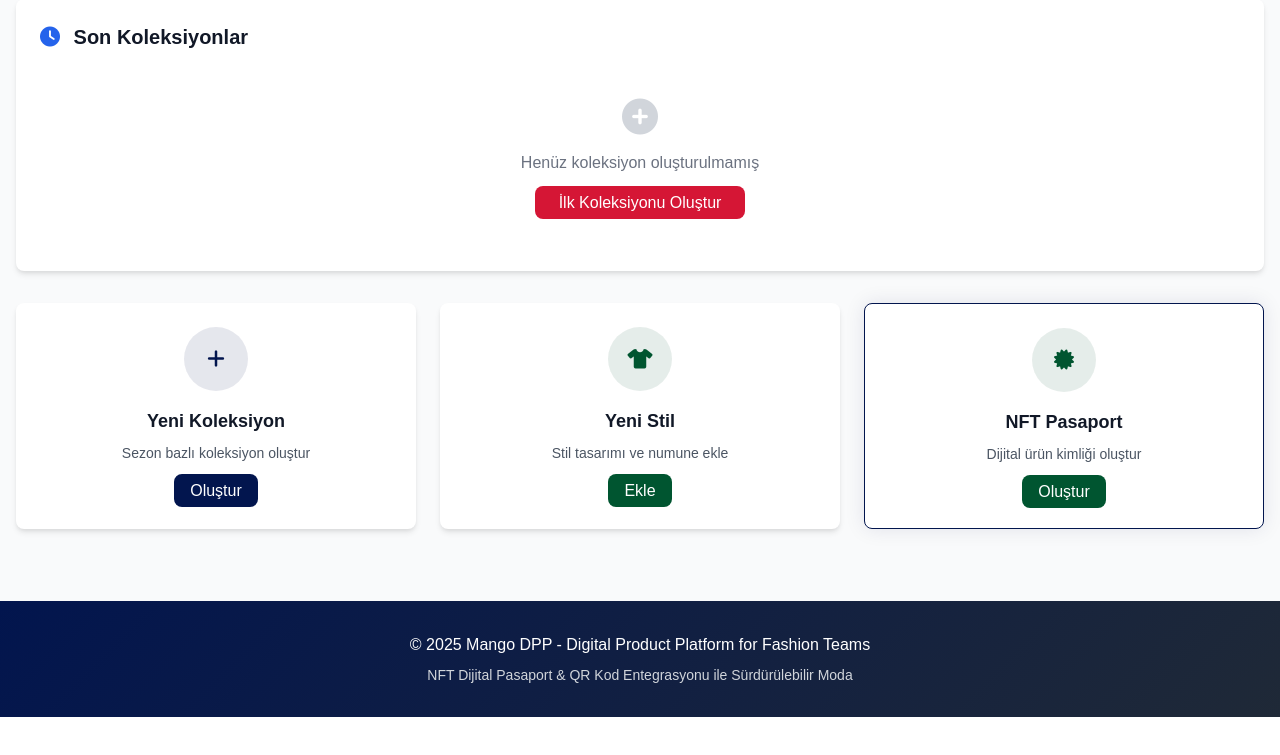
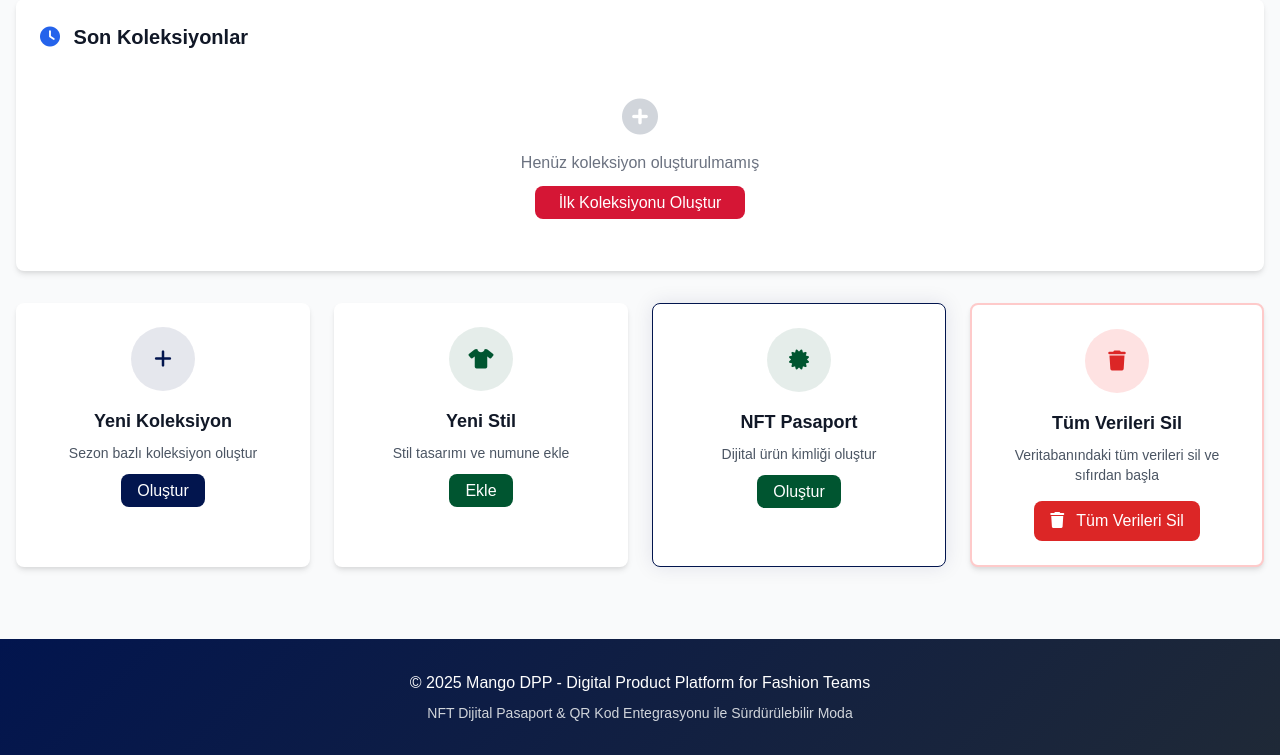
Before and after one commit to cemonat67/mango-dpp-platform, a FastAPI app: page / in a window 1280 px wide. Shown: the part 323-1078 px from the top of the page. Before the commit the page ends 1040 px from the top, so only its background shows below. Run offline with FastAPI, Linux system fonts and the light colour scheme.

Commit message:
Fix dashboard English translations and add Delete All functionality
- Fixed dashboard template to use bracket notation for translations
- Added Delete All Data button with database reset functionality
- Fixed all remaining Turkish text in dashboard (stats cards, quick actions)
- Added comprehensive delete API endpoint with proper error handling
- Complete English translation coverage for dashboard

🤖 Generated with [Memex](https://memex.tech)
Co-Authored-By: Memex <noreply@memex.tech>

```diff
--- a/main.py
+++ b/main.py
@@ -997,6 +997,36 @@ async def get_stats(db: Session = Depends(get_db)):
         "total_carbon": sum([s.carbon_footprint or 0 for s in styles])
     }
 
+@app.post("/api/delete-all")
+async def delete_all_data(db: Session = Depends(get_db)):
+    """Delete all data from database - Fresh restart"""
+    try:
+        # Delete all NFT passports
+        db.query(NFTPassport).delete()
+
+        # Delete all styles
+        db.query(Style).delete()
+
+        # Delete all collections
+        db.query(Collection).delete()
+
+        # Delete all suppliers
+        db.query(Supplier).delete()
+
+        # Commit the changes
+        db.commit()
+
+        return JSONResponse({
+            "success": True,
+            "message": "All data deleted successfully. Database reset complete."
+        })
+
+    except Exception as e:
+        db.rollback()
+        return JSONResponse({
+            "error": f"Failed to delete data: {str(e)}"
+        }, status_code=500)
+
 if __name__ == "__main__":
     import uvicorn
     uvicorn.run(app, host="0.0.0.0", port=8000)
--- a/templates/dashboard.html
+++ b/templates/dashboard.html
@@ -6,9 +6,9 @@
 <div class="mb-8">
     <h1 class="text-3xl font-bold text-gray-900 mb-2">
         <i class="fas fa-chart-line text-navy mr-3"></i>
-        {{ t.dashboard_title if t else "Mango DPP Dashboard" }}
+        {{ t['dashboard_title'] if t else "Mango DPP Dashboard" }}
     </h1>
-    <p class="text-gray-600">{{ t.dashboard_subtitle if t else "Digital Product Platform - NFT Passport & Sustainability Tracking" }}</p>
+    <p class="text-gray-600">{{ t['dashboard_subtitle'] if t else "Digital Product Platform - NFT Passport & Sustainability Tracking" }}</p>
 </div>
 
 <!-- Stats Cards -->
@@ -19,7 +19,7 @@
                 <i class="fas fa-layer-group text-xl"></i>
             </div>
             <div class="ml-4">
-                <p class="text-sm font-medium text-gray-600">{{ t.total_collections if t else "Collections" }}</p>
+                <p class="text-sm font-medium text-gray-600">{{ t['total_collections'] if t else "Collections" }}</p>
                 <p class="text-2xl font-semibold text-gray-900">{{ stats.total_collections }}</p>
             </div>
         </div>
@@ -31,7 +31,7 @@
                 <i class="fas fa-tshirt text-xl"></i>
             </div>
             <div class="ml-4">
-                <p class="text-sm font-medium text-gray-600">{{ t.total_styles if t else "Styles" }}</p>
+                <p class="text-sm font-medium text-gray-600">{{ t['total_styles'] if t else "Styles" }}</p>
                 <p class="text-2xl font-semibold text-gray-900">{{ stats.total_styles }}</p>
             </div>
         </div>
@@ -43,7 +43,7 @@
                 <i class="fas fa-vial text-xl"></i>
             </div>
             <div class="ml-4">
-                <p class="text-sm font-medium text-gray-600">Numuneler</p>
+                <p class="text-sm font-medium text-gray-600">{{ t['total_samples'] if t else "Samples" }}</p>
                 <p class="text-2xl font-semibold text-gray-900">{{ stats.total_samples }}</p>
             </div>
         </div>
@@ -55,7 +55,7 @@
                 <i class="fas fa-certificate text-xl"></i>
             </div>
             <div class="ml-4">
-                <p class="text-sm font-medium text-gray-600">NFT Pasaportlar</p>
+                <p class="text-sm font-medium text-gray-600">{{ t['total_nfts'] if t else "NFT Passports" }}</p>
                 <p class="text-2xl font-semibold text-gray-900">{{ stats.total_nfts }}</p>
             </div>
         </div>
@@ -66,7 +66,7 @@
 <div class="bg-white rounded-lg shadow-md p-6 mb-8">
     <h2 class="text-xl font-semibold text-gray-900 mb-4">
         <i class="fas fa-clock text-blue-600 mr-2"></i>
-        Son Koleksiyonlar
+        {{ t['recent_collections'] if t else "Recent Collections" }}
     </h2>
 
     {% if collections %}
@@ -79,7 +79,7 @@
                 </div>
                 <div class="flex items-center space-x-2">
                     <span class="bg-navy-light text-navy text-xs px-2 py-1 rounded-full">
-                        {{ collection.styles|length }} stil
+                        {{ collection.styles|length }} {{ 'styles' if lang == 'en' else 'stil' }}
                     </span>
                 </div>
             </div>
@@ -88,23 +88,23 @@
     {% else %}
         <div class="text-center py-8">
             <i class="fas fa-plus-circle text-4xl text-gray-300 mb-4"></i>
-            <p class="text-gray-500 mb-4">Henüz koleksiyon oluşturulmamış</p>
+            <p class="text-gray-500 mb-4">{{ t['no_collections_yet'] if t else "No collections created yet" }}</p>
             <a href="/collections" class="btn-red-special text-white px-6 py-2 rounded-lg transition-colors">
-                İlk Koleksiyonu Oluştur
+                {{ t['create_first_collection'] if t else "Create First Collection" }}
             </a>
         </div>
     {% endif %}
 </div>
 
 <!-- Quick Actions -->
-<div class="grid grid-cols-1 md:grid-cols-3 gap-6">
+<div class="grid grid-cols-1 md:grid-cols-4 gap-6">
     <div class="bg-white rounded-lg shadow-md p-6 card-hover">
         <div class="text-center">
             <div class="p-4 bg-navy-light rounded-full w-16 h-16 mx-auto mb-4 flex items-center justify-center">
                 <i class="fas fa-plus text-navy text-xl"></i>
             </div>
-            <h3 class="text-lg font-semibold text-gray-900 mb-2">Yeni Koleksiyon</h3>
-            <p class="text-gray-600 text-sm mb-4">Sezon bazl&inodot; koleksiyon olu&scedil;tur</p>
+            <h3 class="text-lg font-semibold text-gray-900 mb-2">{{ t['new_collection'] if t else "New Collection" }}</h3>
+            <p class="text-gray-600 text-sm mb-4">{{ t['create_collection_desc'] if t else "Create season-based collection" }}</p>
             <a href="/collections" class="bg-navy text-white px-4 py-2 rounded-lg btn-navy transition-colors">
                 Olu&scedil;tur
             </a>
@@ -116,8 +116,8 @@
             <div class="p-4 bg-primary-light rounded-full w-16 h-16 mx-auto mb-4 flex items-center justify-center">
                 <i class="fas fa-tshirt text-primary text-xl"></i>
             </div>
-            <h3 class="text-lg font-semibold text-gray-900 mb-2">Yeni Stil</h3>
-            <p class="text-gray-600 text-sm mb-4">Stil tasarımı ve numune ekle</p>
+            <h3 class="text-lg font-semibold text-gray-900 mb-2">{{ t['new_style'] if t else "New Style" }}</h3>
+            <p class="text-gray-600 text-sm mb-4">{{ t['create_style_desc'] if t else "Add style design and sample" }}</p>
             <a href="/styles" class="bg-primary text-white px-4 py-2 rounded-lg btn-primary transition-colors">
                 Ekle
             </a>
@@ -129,12 +129,57 @@
             <div class="p-4 bg-primary-light rounded-full w-16 h-16 mx-auto mb-4 flex items-center justify-center">
                 <i class="fas fa-certificate text-primary text-xl"></i>
             </div>
-            <h3 class="text-lg font-semibold text-gray-900 mb-2">NFT Pasaport</h3>
-            <p class="text-gray-600 text-sm mb-4">Dijital ürün kimliği oluştur</p>
+            <h3 class="text-lg font-semibold text-gray-900 mb-2">{{ t['nft_passport'] if t else "NFT Passport" }}</h3>
+            <p class="text-gray-600 text-sm mb-4">{{ t['create_nft_desc'] if t else "Create digital product identity" }}</p>
             <a href="/styles" class="bg-primary text-white px-4 py-2 rounded-lg btn-primary transition-colors">
                 Oluştur
             </a>
         </div>
     </div>
+
+    <div class="bg-white rounded-lg shadow-md p-6 card-hover border-2 border-red-200">
+        <div class="text-center">
+            <div class="p-4 bg-red-100 rounded-full w-16 h-16 mx-auto mb-4 flex items-center justify-center">
+                <i class="fas fa-trash text-red-600 text-xl"></i>
+            </div>
+            <h3 class="text-lg font-semibold text-gray-900 mb-2">{{ t['delete_all_data'] if t else "Delete All Data" }}</h3>
+            <p class="text-gray-600 text-sm mb-4">{{ t['delete_all_desc'] if t else "Delete all database records and start fresh" }}</p>
+            <button onclick="confirmDeleteAll()" class="bg-red-600 text-white px-4 py-2 rounded-lg hover:bg-red-700 transition-colors">
+                <i class="fas fa-trash mr-2"></i>
+                {{ t['delete_all_data'] if t else "Delete All" }}
+            </button>
+        </div>
+    </div>
 </div>
+
+<script>
+async function confirmDeleteAll() {
+    const message = {{ (t['delete_all_confirm'] if t else "This will permanently delete all collections, styles, and NFTs. Are you sure?")|tojson }};
+
+    if (confirm(message)) {
+        try {
+            const response = await fetch('/api/delete-all', {
+                method: 'POST',
+                headers: {
+                    'Content-Type': 'application/json'
+                }
+            });
+
+            const result = await response.json();
+
+            if (result.success) {
+                alert({{ (t['delete_success'] if t else "All data deleted successfully. Database reset.")|tojson }});
+                // Reload the page to show empty state
+                window.location.reload();
+            } else {
+                alert({{ (t['delete_error'] if t else "Data deletion error")|tojson }} + ': ' + (result.error || 'Unknown error'));
+            }
+        } catch (error) {
+            console.error('Error:', error);
+            alert({{ (t['delete_error'] if t else "Data deletion error")|tojson }} + ': ' + error.message);
+        }
+    }
+}
+</script>
+
 {% endblock %}
--- a/translations.py
+++ b/translations.py
@@ -20,6 +20,12 @@ translations = {
         "recent_collections": "Son Koleksiyonlar",
         "no_collections_yet": "Henüz koleksiyon oluşturulmamış",
         "create_first_collection": "İlk Koleksiyonu Oluştur",
+        "new_collection": "Yeni Koleksiyon",
+        "new_style": "Yeni Stil",
+        "nft_passport": "NFT Pasaport",
+        "create_collection_desc": "Sezon bazlı koleksiyon oluştur",
+        "create_style_desc": "Stil tasarımı ve numune ekle",
+        "create_nft_desc": "Dijital ürün kimliği oluştur",
         "quick_actions": "Hızlı İşlemler",
         "new_collection": "Yeni Koleksiyon",
         "new_style": "Yeni Stil",
@@ -29,6 +35,11 @@ translations = {
         "create_nft_desc": "Dijital ürün kimliği oluştur",
         "create": "Oluştur",
         "add": "Ekle",
+        "delete_all_data": "Tüm Verileri Sil",
+        "delete_all_desc": "Veritabanındaki tüm verileri sil ve sıfırdan başla",
+        "delete_all_confirm": "Bu işlem tüm koleksiyonları, stilleri ve NFT'leri kalıcı olarak silecek. Emin misiniz?",
+        "delete_success": "Tüm veriler başarıyla silindi. Veritabanı sıfırlandı.",
+        "delete_error": "Veri silme hatası",
 
         # Collections
         "collections_title": "Koleksiyonlar",
@@ -272,6 +283,12 @@ translations = {
         "recent_collections": "Recent Collections",
         "no_collections_yet": "No collections created yet",
         "create_first_collection": "Create First Collection",
+        "new_collection": "New Collection",
+        "new_style": "New Style",
+        "nft_passport": "NFT Passport",
+        "create_collection_desc": "Create season-based collection",
+        "create_style_desc": "Add style design and sample",
+        "create_nft_desc": "Create digital product identity",
         "quick_actions": "Quick Actions",
         "new_collection": "New Collection",
         "new_style": "New Style",
@@ -281,6 +298,11 @@ translations = {
         "create_nft_desc": "Create digital product identity",
         "create": "Create",
         "add": "Add",
+        "delete_all_data": "Delete All Data",
+        "delete_all_desc": "Delete all database records and start fresh",
+        "delete_all_confirm": "This will permanently delete all collections, styles, and NFTs. Are you sure?",
+        "delete_success": "All data deleted successfully. Database reset.",
+        "delete_error": "Data deletion error",
 
         # Collections
         "collections_title": "Collections",
```
Also changed, not shown: mango_dpp.db.
